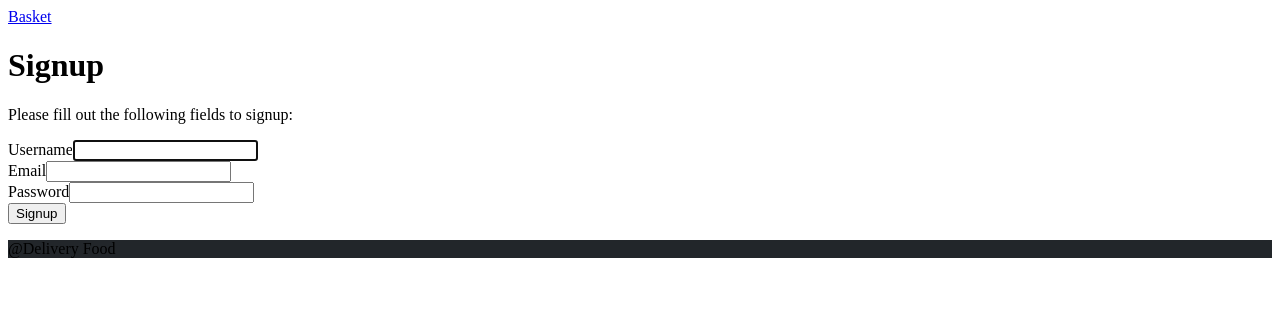
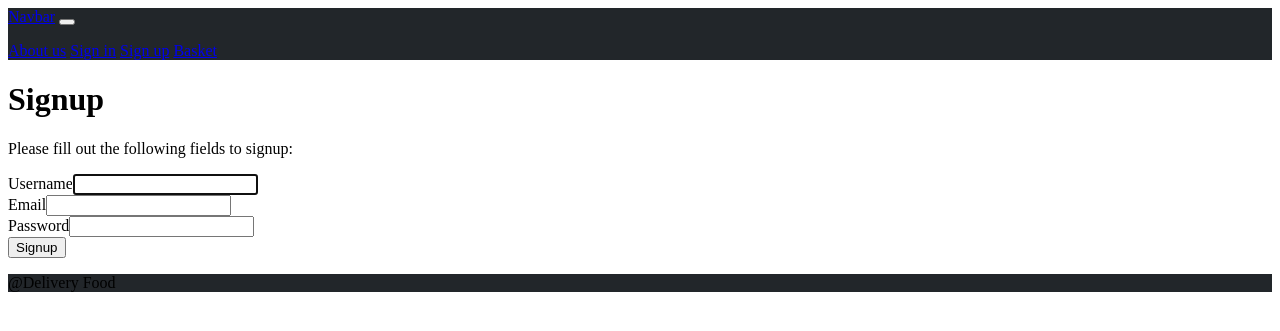
Before and after one commit to gh-ost-man/DeliveryFood, a Yii app: template frontend/views/site/signup.php in a window 1280 px wide. Shown: the top 331 px of the page. Run offline with PHP 8.4 and a stand-in for Yii, Linux system fonts and the light colour scheme; the template is opened without the code that fills it, so the values that code supplies are empty; form fields are guessed from the names that the template uses; some libraries are stand-ins or nearby versions.

Commit message:
update main-local+create navbar

```diff
--- a/frontend/config/main.php
+++ b/frontend/config/main.php
@@ -36,14 +36,16 @@ return [
         'errorHandler' => [
             'errorAction' => 'site/error',
         ],
-        /*
+
         'urlManager' => [
             'enablePrettyUrl' => true,
             'showScriptName' => false,
             'rules' => [
+                '/' => '/site/index',
+                '<controller>/<id:\d+><action>' => '<controller>/<action>'
             ],
         ],
-        */
+
     ],
     'params' => $params,
 ];
--- a/frontend/controllers/ShopController.php
+++ b/frontend/controllers/ShopController.php
@@ -17,5 +17,11 @@
 
     class ShopController extends Controller
     {
+        public function actionView($id)
+        {
+            $this->render('view',[
+                'products' => []
+            ]);
+        }
 
     }
--- a/frontend/views/layouts/main.php
+++ b/frontend/views/layouts/main.php
@@ -29,7 +29,6 @@ AppAsset::register($this);
 <body>
 <?php $this->beginBody() ?>
 
-<div class="wrap text-white">
 <?php
     $this->registerCss(
         "
@@ -47,63 +46,38 @@ AppAsset::register($this);
             }
         "
         );
+?>
 
-        NavBar::begin([
-            'brandLabel' => Yii::$app->name,
-            'brandUrl' => Yii::$app->homeUrl,
-            'options' => [
-                'class' => 'navbar navbar-dark bg-nav  navbar-expand-md ',
-            ],
-        ]);
-        // $menuItems = [
-        //     ['label' => 'Home', 'url' => ['/site/index']],
-        //     ['label' => 'About', 'url' => ['/site/about']],
-        //     ['label' => 'Contact', 'url' => ['/site/contact']],
-        // ];
-        if (Yii::$app->user->isGuest) {
-            $menuItems[] = ['label' => 'About us', 'url' => ['#']];
-            $menuItems[] = ['label' => 'Basket', 'url' => ['#']];
-            $menuItems[] = ['label' => 'Sign up', 'url' => ['#']];
-            $menuItems[] = ['label' => 'Login', 'url' => ['#']];
-        } else {
-            $menuItems[] = '<li>'
-                . Html::beginForm(['/site/logout'], 'post')
-                . Html::submitButton(
-                    'Logout (' . Yii::$app->user->identity->username . ')',
-                    ['class' => 'btn text-white']
-                )
-                . Html::endForm()
-                . '</li>';
-        }
+<div class="wrap">
+    <nav class="navbar navbar-expand-lg navbar-dark bg-nav">
+        <a class="navbar-brand" href="#">Navbar</a>
+        <button class="navbar-toggler" type="button" data-toggle="collapse" data-target="#navbarSupportedContent" aria-controls="navbarSupportedContent" aria-expanded="false" aria-label="Toggle navigation">
+            <span class="navbar-toggler-icon"></span>
+        </button>
+        <!-- <a class="nav-link" href="#">Link</a> -->
+        <div class="collapse navbar-collapse" id="navbarSupportedContent">
+            <ul class="navbar-nav mr-auto"></ul>
+            <form class="form-inline my-2 my-lg-0">
+                <div class="navbar-nav">
+                    <a class="nav-link" href="#">About us</a>
+                    <a class="nav-link" href="#">Sign in</a>
+                    <a class="nav-link" href="#">Sign up</a>
+                    <a class="nav-link" href="#">Basket</a>
+                </div>
 
 
-        echo Nav::widget([
-            'options' => ['class' => 'navbar-nav nav-dark nav-pills'],
-            'items' => $menuItems,
-        ]);
-
-
-        if(Yii::$app->user->id != null){
-            echo Html::tag('a', 'Basket', ['class' => 'btn btn-info', 'href' => Yii::$app->homeUrl . 'tovar/basket']);
-        }
-        ?>
-        <?php
-
-        NavBar::end();
-
-    ?>
-
-    <div class="container ">
+            </form>
+        </div>
+    </nav>
     <?= Breadcrumbs::widget([
         'links' => isset($this->params['breadcrumbs']) ? $this->params['breadcrumbs'] : [],
     ]) ?>
     <!-- <?= Alert::widget() ?> -->
     <?= $content ?>
 </div>
-</div>
 
 <footer class="footer bg-nav">
-    <div class="container">
+    <div class="container-fluid">
         <!-- <p class="pull-left">&copy; <?= Html::encode(Yii::$app->name) ?> <?= date('Y') ?></p> -->
         <p class="pull-left text-white">@Delivery Food</p>
     </div>
--- /dev/null
+++ b/frontend/views/shop/view.php
@@ -0,0 +1,3 @@
+<?php
+    var_dump($products);
+?>
```
Also changed, not shown: frontend/controllers/SiteController.php (+9 -1 lines), frontend/views/site/index.php (+20 -1 lines). Lines whose indentation alone changed are shown as unchanged.
